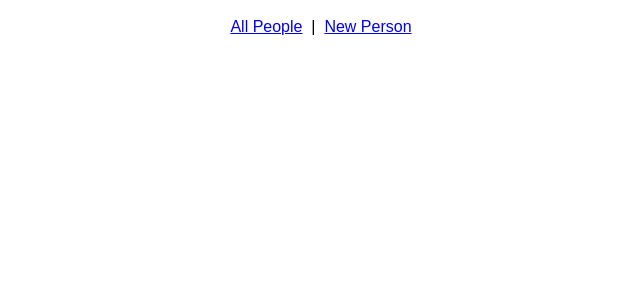
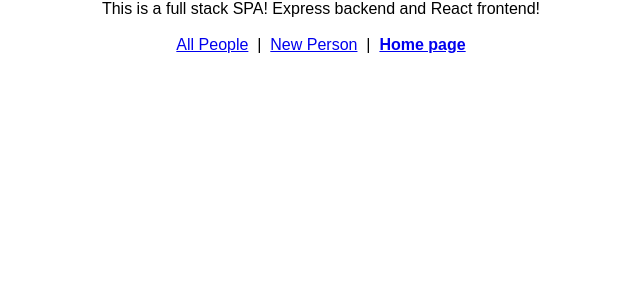
Before and after one commit to lroyce42/LECTURE_U03_D06_Fullstack_React, a React (Create React App) app in the folder client/: page / in a window 1280 px wide. Shown: the top 300 px of the page, without its empty margins (319-959 px from the left). Built offline with nearby package versions, Linux system fonts and the light colour scheme.

Commit message:
add Home page

```diff
--- a/client/src/App.js
+++ b/client/src/App.js
@@ -4,6 +4,7 @@ import PeopleIndex from './PeopleIndex';
 import PeopleShow from './PeopleShow';
 import PeopleEdit from './PeopleEdit';
 import PeopleNew from './PeopleNew';
+import Home from './Home';
 import { BrowserRouter as Router, Route, NavLink, Switch } from 'react-router-dom';
 
 class App extends Component {
@@ -12,6 +13,7 @@ class App extends Component {
       <Router>
         <div className="App">
           <Switch>
+            <Route exact path='/' component={Home} />
             <Route exact path='/people' component={PeopleIndex} />
             <Route exact path='/people/new' component={PeopleNew} />
             <Route exact path='/people/:id' component={PeopleShow} />
@@ -22,6 +24,8 @@ class App extends Component {
           <NavLink exact to="/people">All People</NavLink>
           &nbsp; | &nbsp;
           <NavLink exact to="/people/new">New Person</NavLink>
+          &nbsp; | &nbsp;
+          <NavLink exact to="/">Home page</NavLink>
         </div>
       </Router>
     );
--- /dev/null
+++ b/client/src/Home.js
@@ -0,0 +1,11 @@
+import React from 'react';
+
+const Home = () => {
+  return (
+    <div className="Home">
+      This is a full stack SPA!  Express backend and React frontend!
+    </div>
+  );
+};
+
+export default Home;
```
